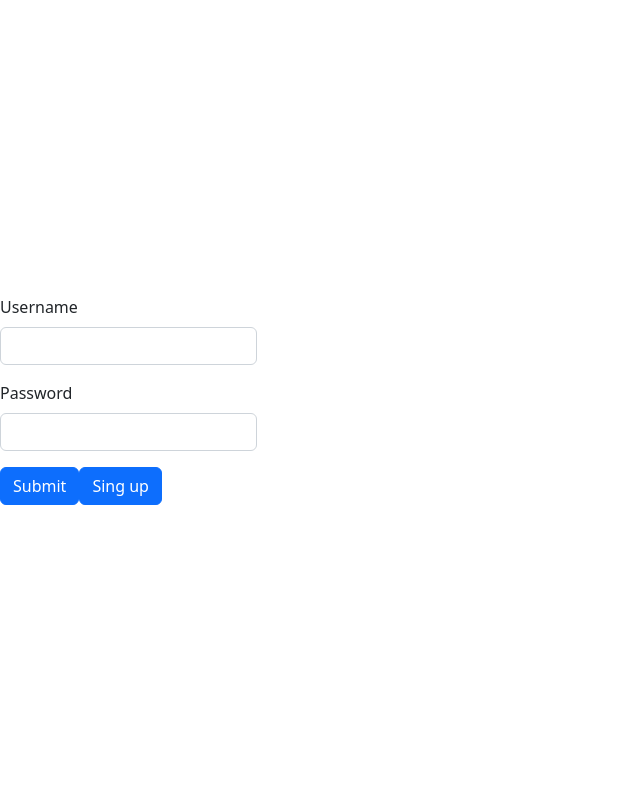
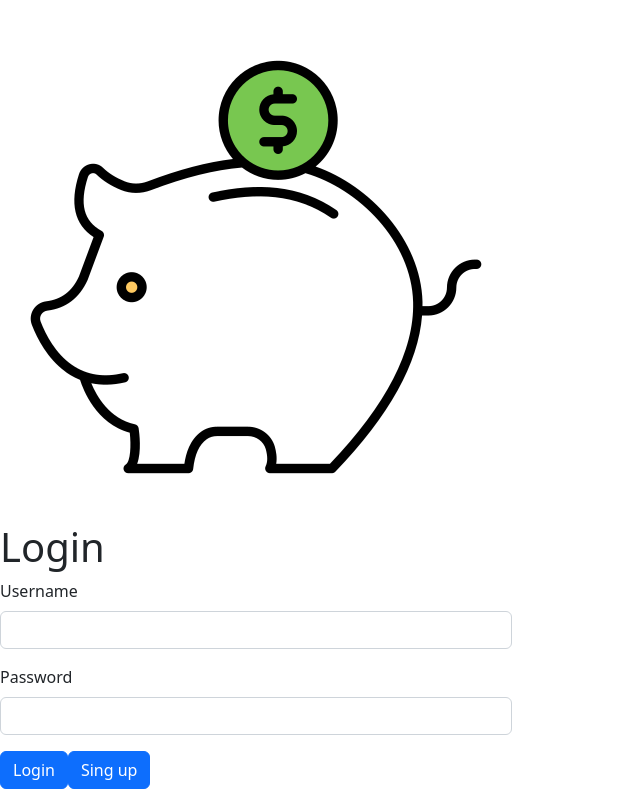
Before and after one commit to pand-oly/test, a React (Vite) app in the folder frontend-ts/: page /login in a window 1280 px wide. Shown: the whole page, without its empty margins (0-640 px from the left). Built offline with nearby package versions, Linux system fonts and the light colour scheme; no server answers.

Commit message:
fix(Page login): use component form

```diff
--- a/frontend-ts/src/pages/Login.tsx
+++ b/frontend-ts/src/pages/Login.tsx
@@ -1,103 +1,21 @@
-import MainContext from '../context/MainContext';
-import {
-  validateUsername,
-  validatePassword,
-} from '../middleware/validateAccess';
-import { requestAccess } from '../utils/api';
-import { useState, useEffect, useContext } from 'react';
+import pigBank from '../assets/icons/cofrinho.png';
+import Form from '../components/Form';
 import { useNavigate } from 'react-router-dom';
-import type { MainContextInterface } from '../entities/MainContextInterface';
-import type { FormEvent } from 'react';
 
 export default function Login() {
-  const [username, setUsername] = useState('');
-  const [password, setPassword] = useState('');
-  const [inputUsername, setInputUsername] = useState('');
-  const [inputPassword, setInputPassword] = useState('');
-  const [alertErorr, setAlert] = useState('');
   const navigate = useNavigate();
 
-  const { setToken, setUser } = useContext<MainContextInterface>(MainContext);
-
-  const handleSubmit = async (e: FormEvent) => {
-    e.preventDefault();
-
-    const login = await requestAccess('/login', { username, password });
-
-    if (typeof login === 'string') {
-      return setAlert(login);
-    }
-
-    setToken(login.token);
-    setUser({ username: login.username, accountId: login.accountId });
-
-    return navigate('/home');
-  };
-
-  useEffect(() => {
-    if (username.length > 0) {
-      if (validateUsername(username)) {
-        return setInputUsername('is-valid');
-      }
-      return setInputUsername('is-invalid');
-    }
-  }, [username]);
-
-  useEffect(() => {
-    if (password.length > 0) {
-      if (validatePassword(password)) {
-        return setInputPassword('is-valid');
-      }
-      return setInputPassword('is-invalid');
-    }
-  }, [password]);
-
   return (
-    <form onSubmit={handleSubmit}>
-      <div className="mb-3">
-        <label htmlFor="inputUserName" className="form-label">
-          Username
-        </label>
-        <input
-          type="text"
-          id="inputUserName"
-          name="username"
-          onChange={({ target }) => setUsername(target.value)}
-          value={username}
-          className={`form-control ${inputUsername}`}
-        />
-        <span className="invalid-feedback">
-          Username precisa ter no minimo 3 caracteres
-        </span>
-      </div>
-      <div className="mb-3">
-        <label htmlFor="inputPassword" className="form-label">
-          Password
-        </label>
-        <input
-          type="password"
-          id="inputPassword"
-          name="password"
-          onChange={({ target }) => setPassword(target.value)}
-          value={password}
-          className={`form-control ${inputPassword}`}
-        />
-        <span className="invalid-feedback">
-          A senha deve ter pelo menos um número e uma letra maiúscula
-        </span>
-      </div>
-      {alertErorr.length > 0 && <span>{alertErorr}</span>}
-
-      <button type="submit" className="btn btn-primary">
-        Submit
-      </button>
-      <button
-        type="button"
-        onClick={() => navigate('/register')}
-        className="btn btn-primary"
-      >
-        Sing up
-      </button>
-    </form>
+    <section className="main_container_access">
+      <img src={pigBank} alt="icon-pig-bank" className="icon_access" />
+      <Form
+        label="Login"
+        extraButton={{
+          label: 'Sing up',
+          type: 'button',
+          onClick: () => navigate('/register'),
+        }}
+      />
+    </section>
   );
 }
```
